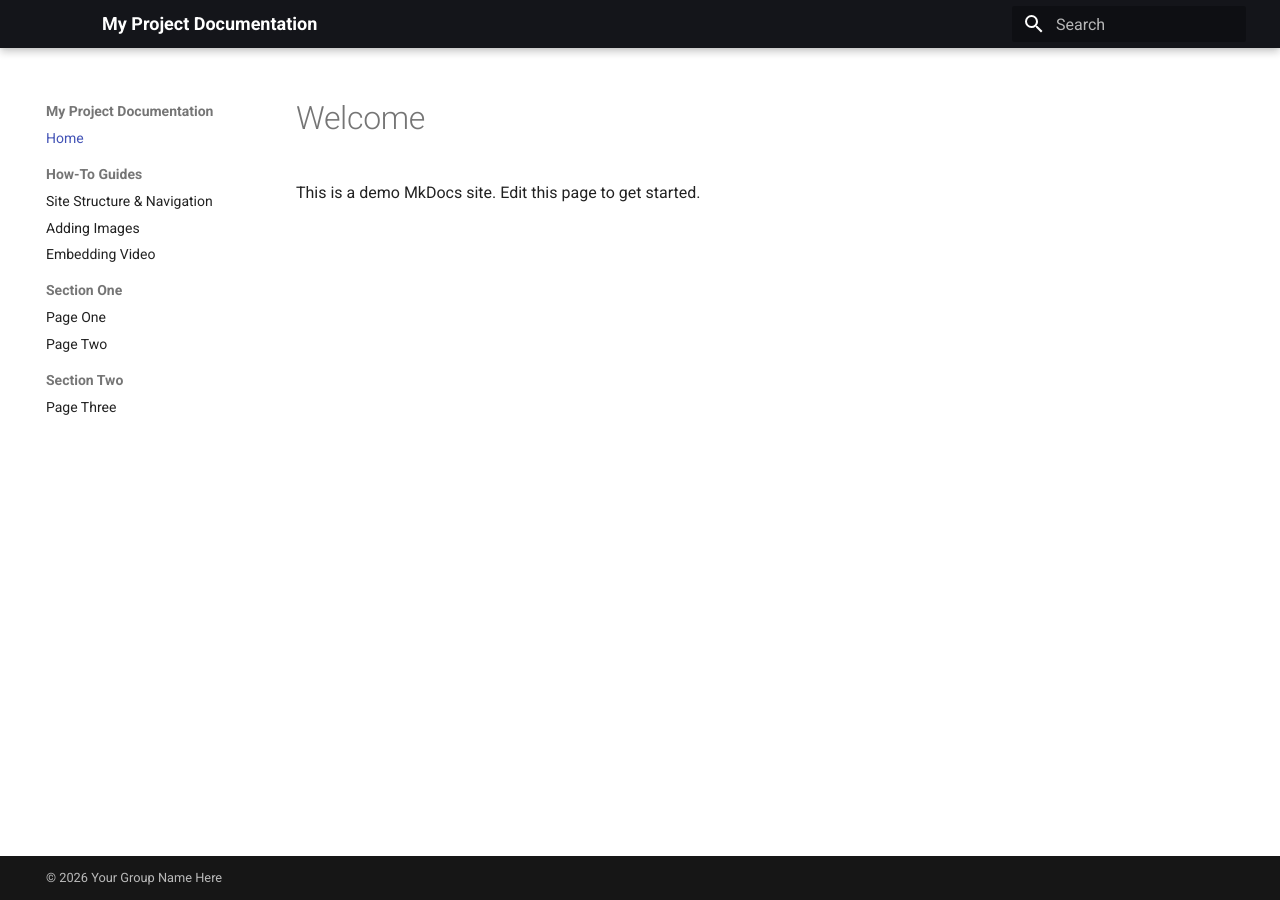
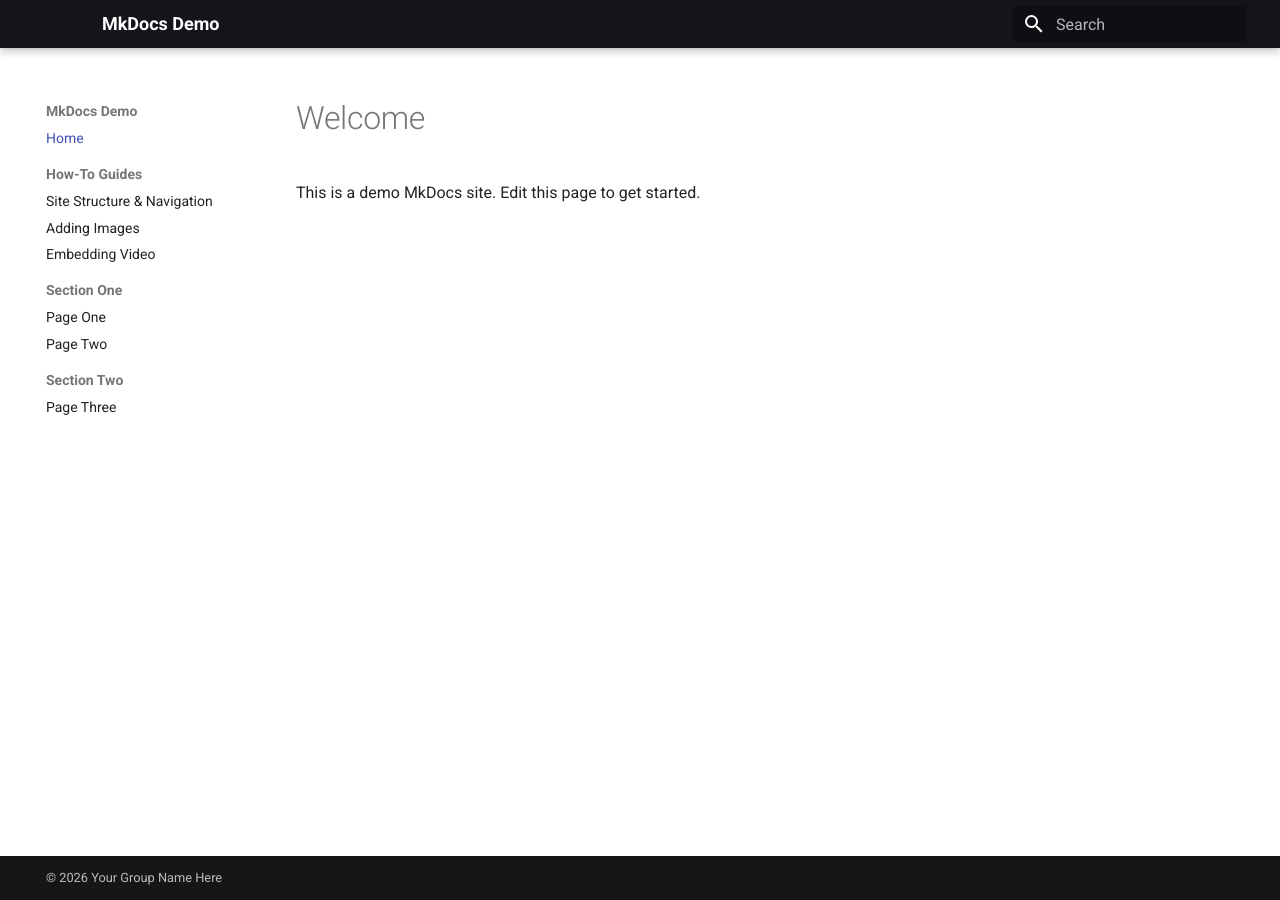
Before and after one commit to UFHCC-BCBSR/mkdocs-demo, an MkDocs documentation site: the page built from docs/index.md, in a window 1280 px wide. Built offline with MkDocs 1.6.1 and Material for MkDocs 9.7.7, drawn with Linux system fonts in a browser that asks for light colours.

Commit message:
update nav

```diff
--- a/mkdocs.yml
+++ b/mkdocs.yml
@@ -1,5 +1,7 @@
-site_name: My Project Documentation
-site_description: A demo MkDocs site with GitHub Actions auto-deployment
+# mkdocs.yml — located at the root of your repo
+
+site_name: MkDocs Demo
+site_description: A reusable MkDocs site template with GitHub Actions auto-deployment
 docs_dir: docs
 
 theme:
```
